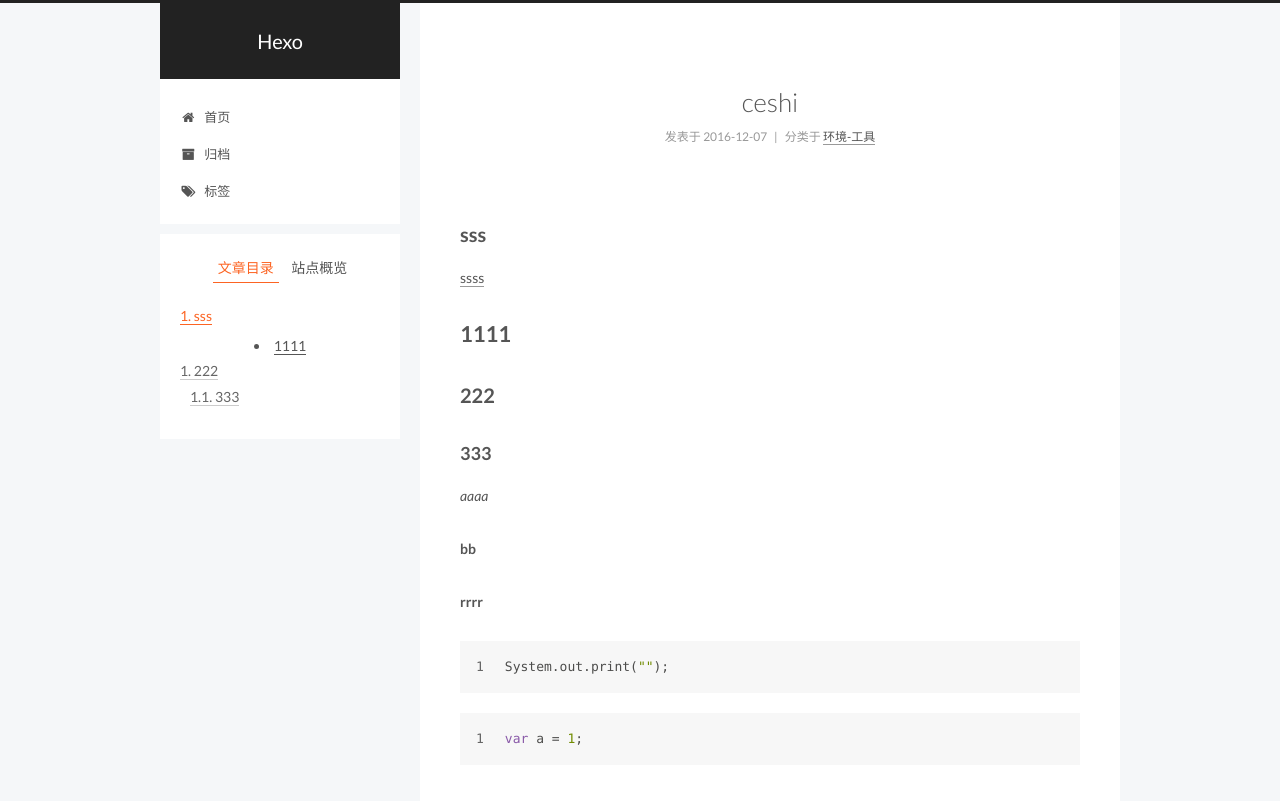
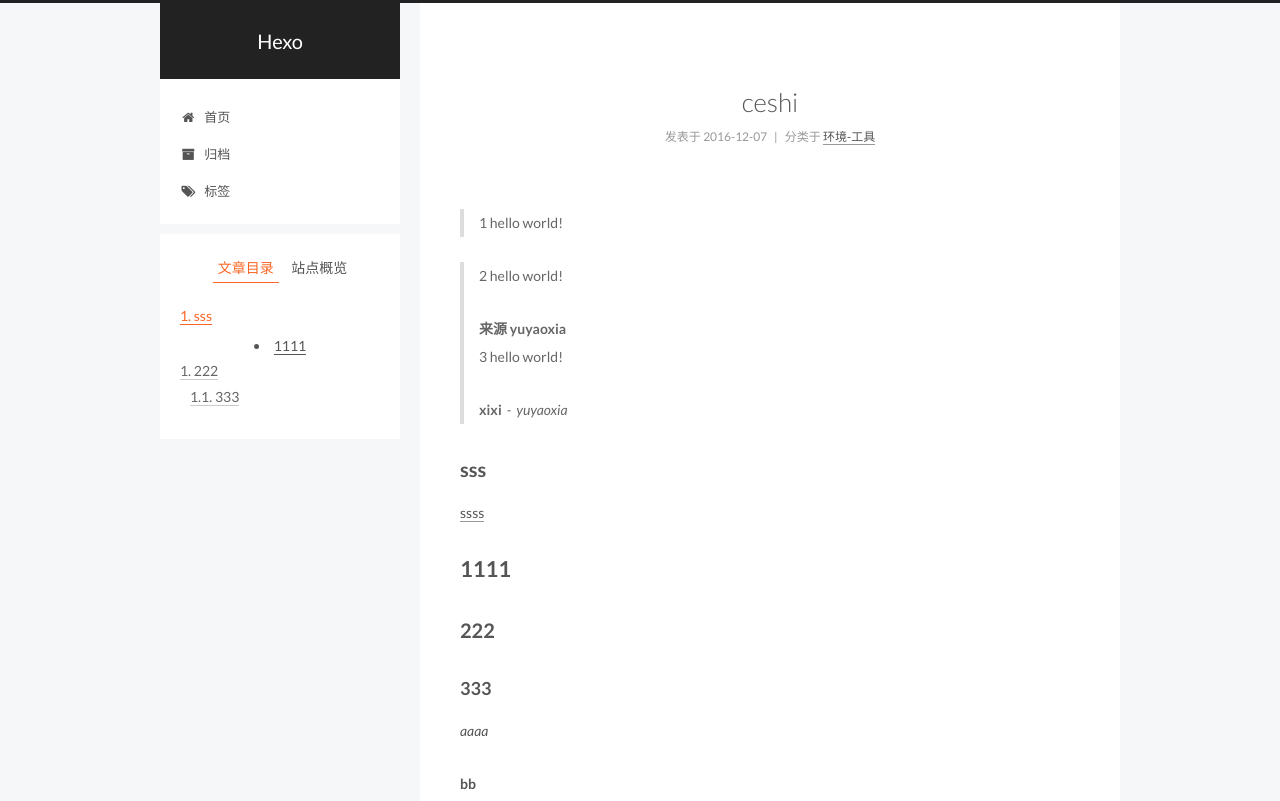
Before and after one commit to yuyaoxia/yuyaoxia.github.io, a plain HTML site: page 2016/12/07/ceshi/index.html in a window 1280 px wide. Shown: the top 801 px of the page. Drawn offline with Linux system fonts and the light colour scheme.

Commit message:
Site updated: 2016-12-07 15:58:27

```diff
--- a/2016/12/07/ceshi/index.html
+++ b/2016/12/07/ceshi/index.html
@@ -84,7 +84,13 @@
 
 
 
-<meta name="description" content="sssssss
+<meta name="description" content="1 hello world!
+
+2 hello world!
+来源 yuyaoxia
+3 hello world!
+xixiyuyaoxia
+sssssss
 1111222333aaaa
 bb
 rrrr
@@ -94,16 +100,28 @@ rrrr
 <meta property="og:title" content="ceshi">
 <meta property="og:url" content="http://yoursite.com/2016/12/07/ceshi/index.html">
 <meta property="og:site_name" content="Hexo">
-<meta property="og:description" content="sssssss
+<meta property="og:description" content="1 hello world!
+
+2 hello world!
+来源 yuyaoxia
+3 hello world!
+xixiyuyaoxia
+sssssss
 1111222333aaaa
 bb
 rrrr
 1System.out.print(&quot;&quot;);
 1var a = 1;">
-<meta property="og:updated_time" content="2016-12-07T07:39:16.666Z">
+<meta property="og:updated_time" content="2016-12-07T07:58:14.043Z">
 <meta name="twitter:card" content="summary">
 <meta name="twitter:title" content="ceshi">
-<meta name="twitter:description" content="sssssss
+<meta name="twitter:description" content="1 hello world!
+
+2 hello world!
+来源 yuyaoxia
+3 hello world!
+xixiyuyaoxia
+sssssss
 1111222333aaaa
 bb
 rrrr
@@ -305,7 +323,13 @@ rrrr
 
 
 
-        <h2 id="sss"><a href="#sss" class="headerlink" title="sss"></a>sss</h2><p><a>ssss</a></p>
+        <blockquote><p>1 hello world!</p>
+</blockquote>
+<blockquote><p>2 hello world!</p>
+<footer><strong>来源 yuyaoxia</strong></footer></blockquote>
+<blockquote><p>3 hello world!</p>
+<footer><strong>xixi</strong><cite>yuyaoxia</cite></footer></blockquote>
+<h2 id="sss"><a href="#sss" class="headerlink" title="sss"></a>sss</h2><p><a>ssss</a></p>
 <h1 id="1111"><a href="#1111" class="headerlink" title="1111"></a>1111</h1><h2 id="222"><a href="#222" class="headerlink" title="222"></a>222</h2><h3 id="333"><a href="#333" class="headerlink" title="333"></a>333</h3><p><em>aaaa</em></p>
 <p><strong>bb</strong></p>
 <p><strong>rrrr</strong></p>
```
Also changed, not shown: index.html (+7 -1 lines).
